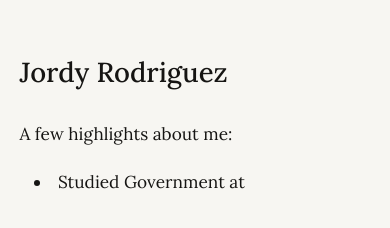
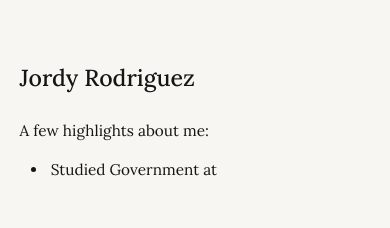
Before and after one commit to rodriguezjordyc/website, a plain HTML site: page index.html in a window 390 px wide. Drawn offline with Linux system fonts and the light colour scheme.

Commit message:
Tighten responsive typography and measure

```diff
--- a/style.css
+++ b/style.css
@@ -5,13 +5,14 @@
     --link-hover: #174a95;
     --transition: color 0.2s ease, opacity 0.2s ease;
     --font-family: "Lora", Georgia, "Times New Roman", serif;
-    --text-size: 1.28rem;
-    --text-size-name: 2rem;
-    --line-height: 1.52;
+    --text-size: 1.16rem;
+    --text-size-name: 1.82rem;
+    --line-height: 1.5;
     --font-weight-body: 400;
     --font-weight-heading: 500;
-    --paragraph-gap: 1.85rem;
-    --section-gap: 2.35rem;
+    --paragraph-gap: 1.65rem;
+    --section-gap: 2rem;
+    --content-width: 660px;
 }
 
 * {
@@ -27,6 +28,7 @@ html {
 
 body {
     min-height: 100vh;
+    min-height: 100svh;
     background-color: var(--bg-primary);
     color: var(--text-primary);
     font-family: var(--font-family);
@@ -39,9 +41,9 @@ body {
 }
 
 main {
-    width: min(88vw, 760px);
+    width: min(86vw, var(--content-width));
     margin: 0 auto;
-    padding: 5.5rem 0 4rem;
+    padding: clamp(3.5rem, 8vh, 5.25rem) 0 3.5rem;
 }
 
 .hero {
@@ -59,22 +61,22 @@ main {
 }
 
 .intro-line {
-    margin-bottom: 1.35rem;
+    margin-bottom: 1.15rem;
 }
 
 .highlights-list {
     display: grid;
-    gap: 0.45rem;
-    margin: 0 0 var(--paragraph-gap) 1.8rem;
-    padding-left: 1rem;
+    gap: 0.38rem;
+    margin: 0 0 var(--paragraph-gap) 1.35rem;
+    padding-left: 0.95rem;
 }
 
 .highlights-list li {
-    padding-left: 0.35rem;
+    padding-left: 0.28rem;
 }
 
 .closing-line {
-    margin-top: 0.25rem;
+    margin-top: 0.2rem;
 }
 
 .contact-section {
@@ -87,6 +89,7 @@ main {
 
 .email {
     color: var(--text-primary);
+    white-space: nowrap;
 }
 
 .text-link {
@@ -132,21 +135,45 @@ main {
 
 @media (max-width: 768px) {
     :root {
-        --text-size: 1.08rem;
-        --text-size-name: 1.72rem;
-        --line-height: 1.55;
-        --paragraph-gap: 1.6rem;
-        --section-gap: 2rem;
+        --text-size: 1rem;
+        --text-size-name: 1.54rem;
+        --line-height: 1.52;
+        --paragraph-gap: 1.45rem;
+        --section-gap: 1.7rem;
     }
 
     main {
-        width: min(90vw, 760px);
-        padding: 3.5rem 0 3rem;
+        width: min(91vw, var(--content-width));
+        padding: clamp(2.75rem, 8svh, 4rem) 0 2.75rem;
+    }
+
+    .intro-line {
+        margin-bottom: 1rem;
     }
 
     .highlights-list {
-        margin-left: 1.25rem;
-        padding-left: 0.8rem;
+        gap: 0.32rem;
+        margin-left: 1.05rem;
+        padding-left: 0.75rem;
+    }
+
+    .highlights-list li {
+        padding-left: 0.15rem;
+    }
+}
+
+@media (max-width: 390px) {
+    :root {
+        --text-size: 0.96rem;
+        --text-size-name: 1.45rem;
+    }
+
+    main {
+        width: 90vw;
+    }
+
+    .email {
+        white-space: normal;
     }
 }
 
```
